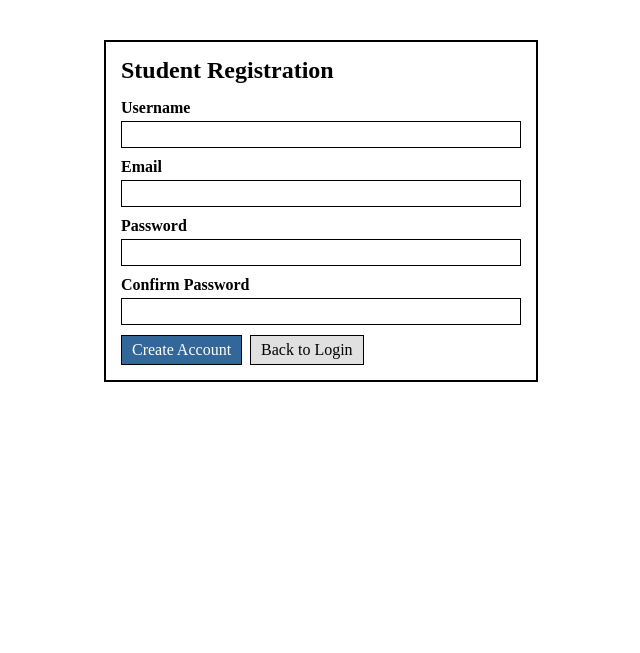
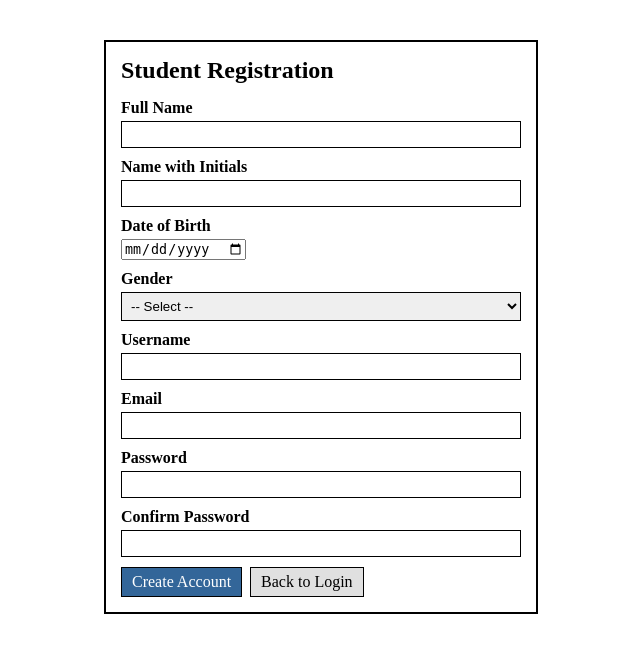
Before and after one commit to npaw2005/iwt-g22, a PHP site: page /public/signup.php in a window 1280 px wide. Shown: the part 44-697 px from the top of the page, without its empty margins (319-959 px from the left). Run offline with PHP 8.4, Linux system fonts and the light colour scheme.

Commit message:
feat: add profile fields to signup, pre-fill in application form, NIC validation
- Added full_name, name_with_initials, dob, gender columns to users table (schema.sql + live DB)
- signup.php now collects all profile fields with JS validation
- Application form pre-fills profile data from users table as readonly/grayed fields
- NIC validation: exactly 12 digits (new Sri Lanka NIC format), digits-only, using charAt() loop

```diff
--- a/public/css/style.css
+++ b/public/css/style.css
@@ -204,3 +204,8 @@ tbody tr:hover {
     font-size: 1.3em;
     font-weight: bold;
 }
+
+.input-readonly {
+    background-color: #e8e8e8;
+    color: #555555;
+}
--- a/public/signup.php
+++ b/public/signup.php
@@ -11,11 +11,15 @@ $error = '';
 $success = '';
 
 if ($_SERVER['REQUEST_METHOD'] === 'POST') {
-    $username = trim($_POST['username']);
-    $email = trim($_POST['email']);
-    $password = trim($_POST['password']);
+    $username        = trim($_POST['username']);
+    $email           = trim($_POST['email']);
+    $password        = trim($_POST['password']);
+    $fullName        = trim($_POST['full_name']);
+    $nameInitials    = trim($_POST['name_with_initials']);
+    $dob             = $_POST['dob'];
+    $gender          = $_POST['gender'];
 
-    if (empty($username) || empty($password) || empty($email)) {
+    if (empty($username) || empty($password) || empty($email) || empty($fullName) || empty($nameInitials) || empty($dob) || empty($gender)) {
         $error = 'All fields are required.';
     } else {
         $stmt = $conn->prepare("SELECT id FROM users WHERE username = ?");
@@ -23,8 +27,8 @@ if ($_SERVER['REQUEST_METHOD'] === 'POST') {
         if ($stmt->fetch()) {
             $error = 'Username is already taken.';
         } else {
-            $stmt = $conn->prepare("INSERT INTO users (username, password, email, role) VALUES (?, ?, ?, 'student')");
-            if ($stmt->execute([$username, $password, $email])) {
+            $stmt = $conn->prepare("INSERT INTO users (username, password, email, role, full_name, name_with_initials, dob, gender) VALUES (?, ?, ?, 'student', ?, ?, ?, ?)");
+            if ($stmt->execute([$username, $password, $email, $fullName, $nameInitials, $dob, $gender])) {
                 $success = 'Registration successful! You can now log in.';
             } else {
                 $error = 'Database error occurred.';
@@ -45,6 +49,27 @@ require_once '../includes/header.php';
         <script type="text/javascript">alert("<?php echo addslashes($success); ?>");</script>
         <?php endif; ?>
         <form name="signupForm" id="signupForm" action="signup.php" method="POST" onsubmit="return checkForm()">
+            <div class="form-group">
+                <label for="full_name">Full Name</label>
+                <input type="text" id="full_name" name="full_name">
+            </div>
+            <div class="form-group">
+                <label for="name_with_initials">Name with Initials</label>
+                <input type="text" id="name_with_initials" name="name_with_initials">
+            </div>
+            <div class="form-group">
+                <label for="dob">Date of Birth</label>
+                <input type="date" id="dob" name="dob">
+            </div>
+            <div class="form-group">
+                <label for="gender">Gender</label>
+                <select id="gender" name="gender">
+                    <option value="">-- Select --</option>
+                    <option value="Male">Male</option>
+                    <option value="Female">Female</option>
+                    <option value="Other">Other</option>
+                </select>
+            </div>
             <div class="form-group">
                 <label for="username">Username</label>
                 <input type="text" id="username" name="username">
@@ -68,31 +93,47 @@ require_once '../includes/header.php';
 
     <script type="text/javascript">
         function checkForm() {
-            var user = document.signupForm.username.value;
-            var email = document.signupForm.email.value;
-            var pass = document.signupForm.password.value;
-            var confirm = document.signupForm.confirm_password.value;
+            var fullName   = document.signupForm.full_name.value;
+            var initials   = document.signupForm.name_with_initials.value;
+            var dob        = document.signupForm.dob.value;
+            var gender     = document.signupForm.gender.value;
+            var user       = document.signupForm.username.value;
+            var email      = document.signupForm.email.value;
+            var pass       = document.signupForm.password.value;
+            var confirm    = document.signupForm.confirm_password.value;
 
+            if (fullName == "") {
+                alert("Full name is required.");
+                return false;
+            }
+            if (initials == "") {
+                alert("Name with initials is required.");
+                return false;
+            }
+            if (dob == "") {
+                alert("Date of birth is required.");
+                return false;
+            }
+            if (gender == "") {
+                alert("Please select a gender.");
+                return false;
+            }
             if (user == "") {
                 alert("Username is required.");
                 return false;
             }
-
             if (email == "") {
                 alert("Valid email is required.");
                 return false;
             }
-
             if (pass.length < 6) {
                 alert("Password must be at least 6 characters.");
                 return false;
             }
-
             if (pass != confirm || confirm == "") {
                 alert("Passwords do not match.");
                 return false;
             }
-
             return true;
         }
     </script>
--- a/schema.sql
+++ b/schema.sql
@@ -7,6 +7,10 @@ CREATE TABLE IF NOT EXISTS users (
     password VARCHAR(255) NOT NULL,
     role VARCHAR(20) NOT NULL DEFAULT 'student',
     email VARCHAR(100),
+    full_name VARCHAR(150),
+    name_with_initials VARCHAR(100),
+    dob DATE,
+    gender VARCHAR(10),
     created_at TIMESTAMP DEFAULT CURRENT_TIMESTAMP
 );
 
```
Also changed, not shown: public/home.php (+35 -1 lines).
